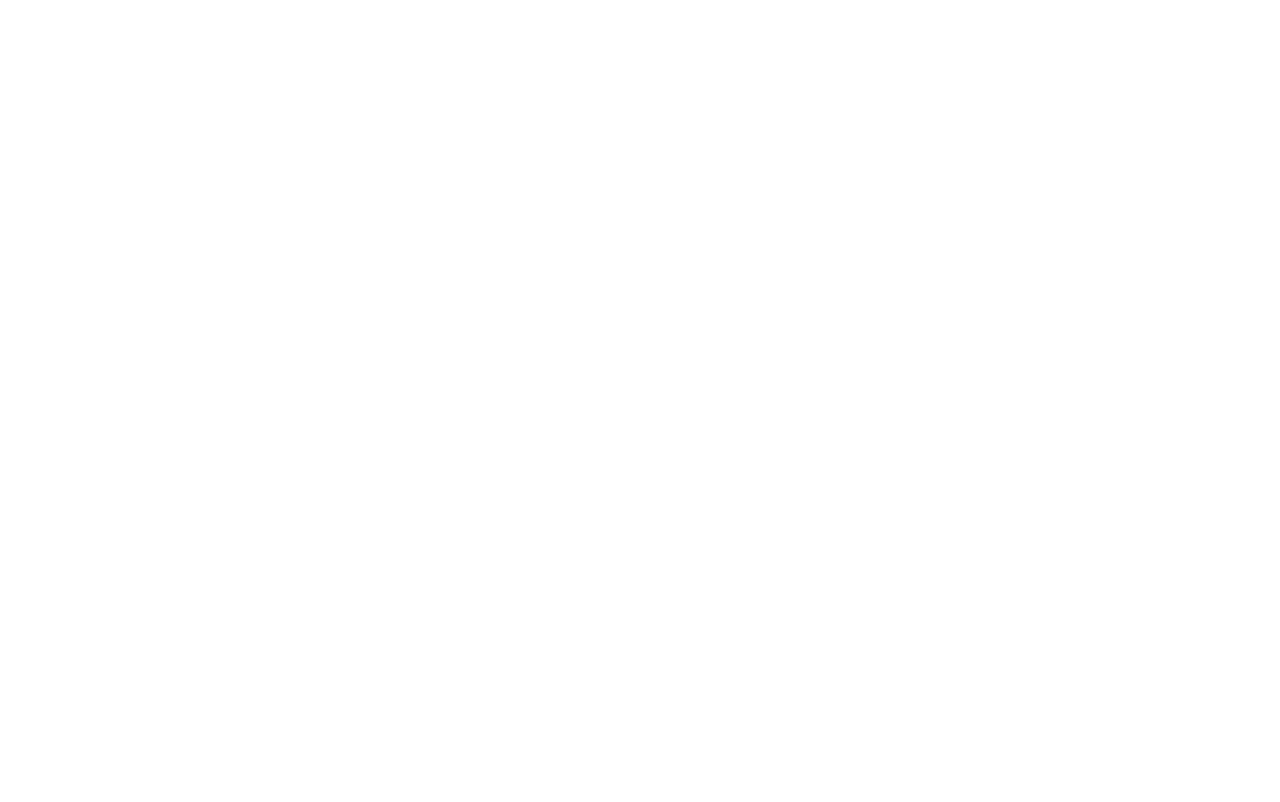
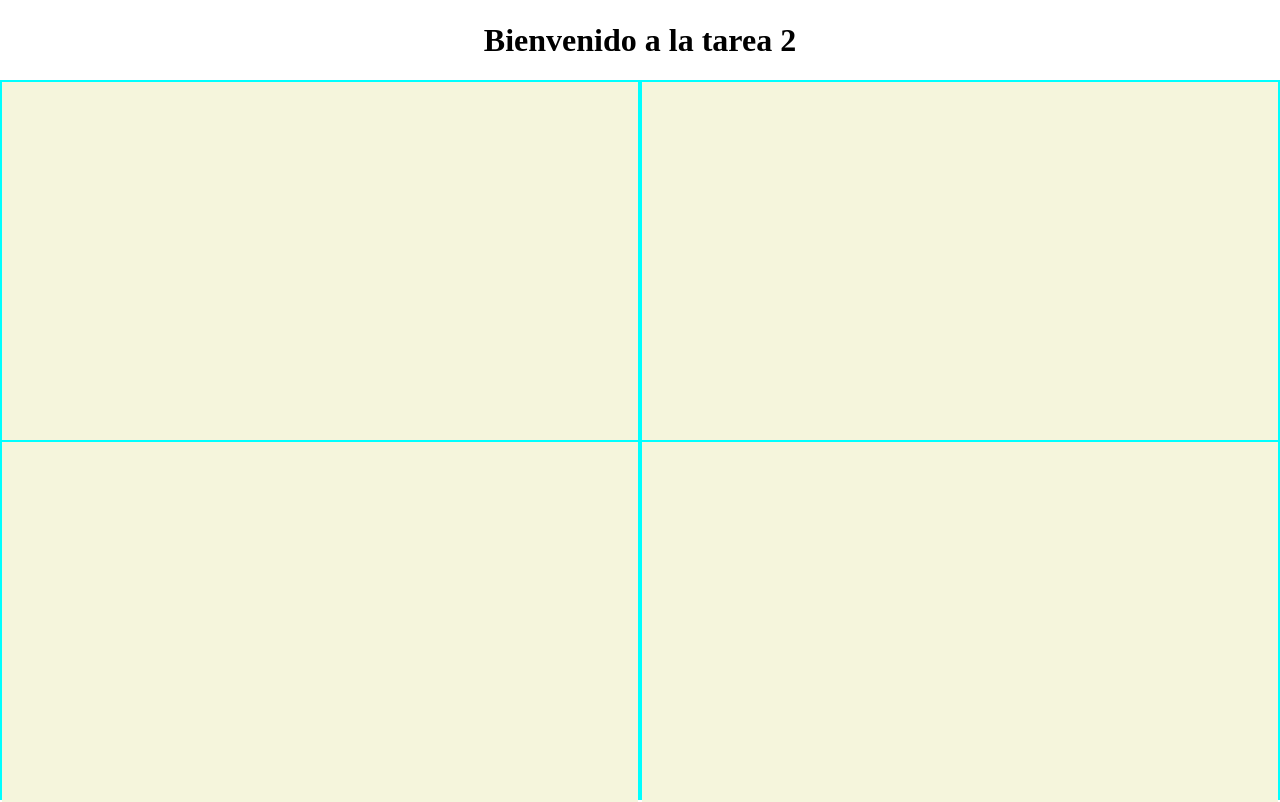
Before and after one commit to RGL4319/NegociosyDesarrolloWeb, a plain HTML site: page index.html in a window 1280 px wide. Drawn offline with Linux system fonts and the light colour scheme.

Commit message:
Esqueleto básico

```diff
--- a/index.html
+++ b/index.html
@@ -4,11 +4,24 @@
 <head>
     <meta charset="UTF-8">
     <meta name="viewport" content="width=device-width, initial-scale=1.0">
-    <title>Document</title>
+    <link rel="stylesheet" href="/styles.css">
+    <title>Tarea 2</title>
 </head>
 
 <body>
-
+    <div class="titulo-conteiner">
+        <h1 class="titulo">Bienvenido a la tarea 2</h1>
+    </div>
+    <div class="imagenes-conteiner">
+        <div class="imagenes-subconteiner">
+            <div class="imagen"></div>
+            <div class="imagen"></div>
+        </div>
+        <div class="imagenes-subconteiner">
+            <div class="imagen"></div>
+            <div class="imagen"></div>
+        </div>
+    </div>
 </body>
 
 </html>
--- /dev/null
+++ b/styles.css
@@ -0,0 +1,45 @@
+* {
+    margin: 0;
+    padding: 0;
+    border: 0;
+    outline: 0;
+    font-size: 100%;
+    vertical-align: baseline;
+    background: transparent;
+}
+
+.titulo-conteiner {
+    height: 10vh;
+    width: 100%;
+    display: flex;
+    justify-content: center;
+    align-items: center;
+}
+
+.titulo {
+    font-size: xx-large;
+    font-family: 'Times New Roman', Times, serif;
+}
+
+.imagenes-conteiner {
+    background-color: antiquewhite;
+    height: 90vh;
+    width: 100%;
+    display: flex;
+    flex-direction: column;
+    /* display: block; */
+}
+
+.imagenes-subconteiner {
+    width: 100%;
+    height: calc(100%/2);
+    background-color: aqua;
+    display: flex;
+}
+
+.imagen {
+    background-color: beige;
+    width: calc(100%/2);
+    height: 100%;
+    margin: 2px;
+}
```
